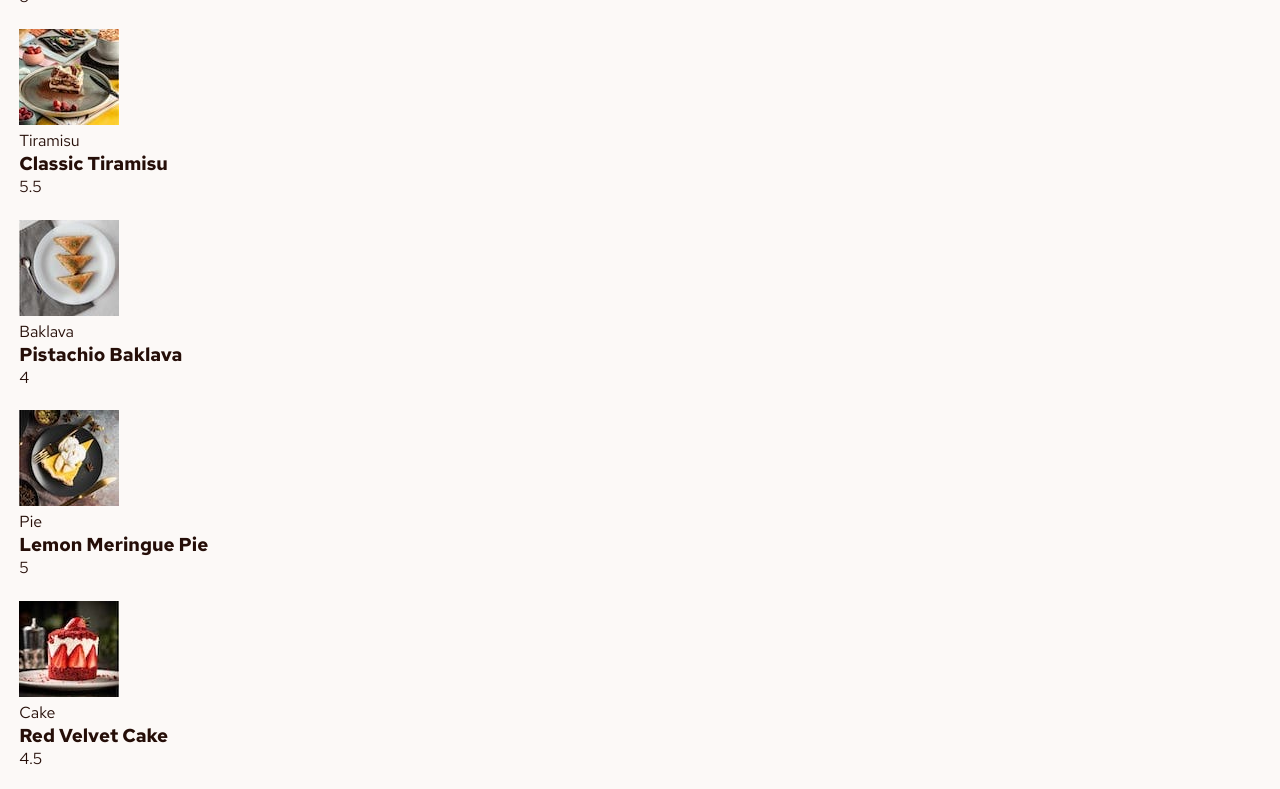
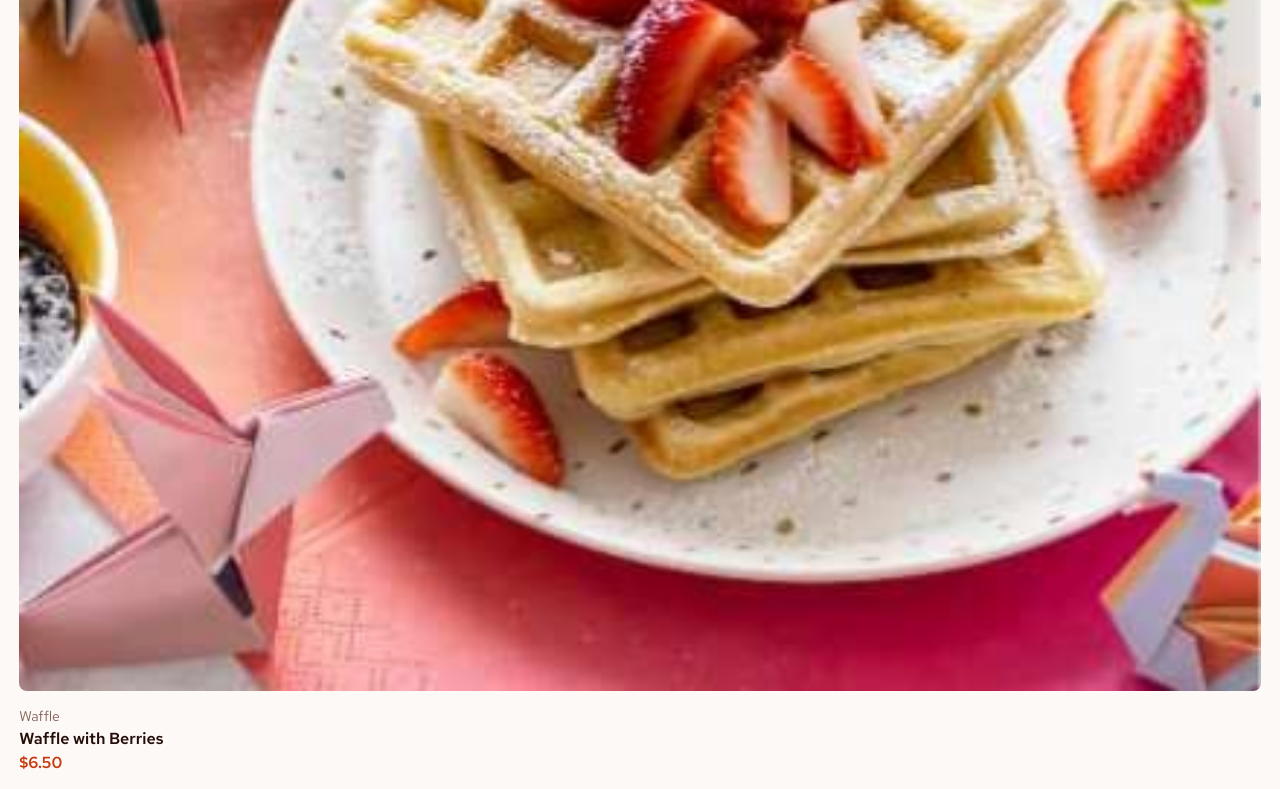
Before and after one commit to nikogalvan/fm-product-list-with-cart, a React (Vite) app: page / in a window 1280 px wide. Shown: the part 620-1409 px from the top of the page. Built offline with nearby package versions, Linux system fonts and the light colour scheme.

Commit message:
feat: add ProductCard component with sass modules

```diff
--- a/src/components/ProductCard/ProductCard.module.scss
+++ b/src/components/ProductCard/ProductCard.module.scss
@@ -0,0 +1,28 @@
+@use "../../styles/abstracts/" as *;
+@use "sass:map";
+//TODO HACER EL BUTTON EN LA IMAGEN
+/* PRODUCT CARD STYLES */
+.productCard {
+  border-radius: 0.5rem;
+  line-height: 1.5;
+
+  img {
+    width: 100%;
+    height: auto;
+    border-radius: 0.5rem;
+    margin-bottom: 0.5rem;
+  }
+  .category {
+    font-size: map.get($font-sizes, "s");
+    color: $rose-500;
+  }
+  .name {
+    font-size: map.get($font-sizes, "m");
+    font-weight: map.get($font-weights, "semibold");
+  }
+  .price {
+    color: $red;
+    font-size: map.get($font-sizes, "m");
+    font-weight: map.get($font-weights, "semibold");
+  }
+}
--- a/src/components/ProductCard/ProductCard.tsx
+++ b/src/components/ProductCard/ProductCard.tsx
@@ -1,4 +1,5 @@
 import React from "react";
+import styles from "./ProductCard.module.scss";
 import { Product } from "../../types";
 
 interface ProductCardProps {
@@ -7,11 +8,15 @@ interface ProductCardProps {
 //TODO: Complete this component with funcionality and style
 const ProductCard: React.FC<ProductCardProps> = ({ product }) => {
   return (
-    <div>
-      <img src={product.image.thumbnail} />
-      <p>{product.category}</p>
-      <h3>{product.name}</h3>
-      <p>{product.price}</p>
+    <div className={styles.productCard}>
+      <picture>
+        <source media="(min-width:1440px)" srcSet={product.image.desktop} />
+        <source media="(min-width:768px)" srcSet={product.image.tablet} />
+        <img src={product.image.mobile} alt={product.name} loading="lazy" />
+      </picture>
+      <p className={styles.category}>{product.category}</p>
+      <h3 className={styles.name}>{product.name}</h3>
+      <p className={styles.price}>${product.price.toFixed(2)}</p>
     </div>
   );
 };
```
